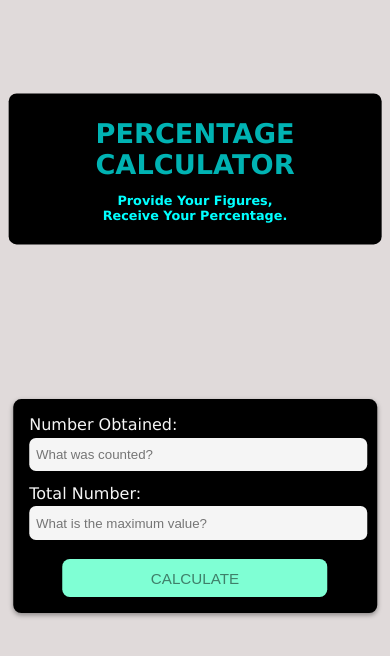
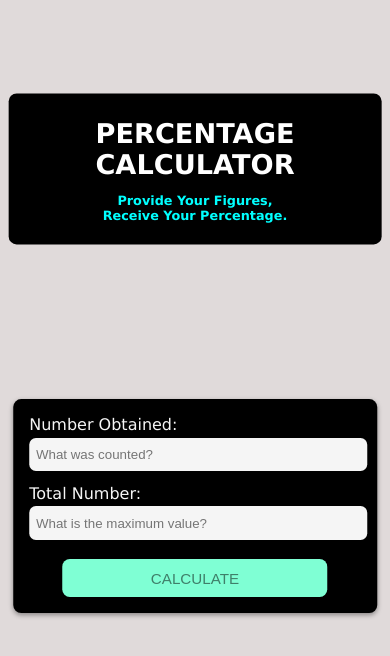
Before and after one commit to IsaacHarrison28/percentage-calculator, a plain HTML site: page index.html in a window 390 px wide. Drawn offline with Linux system fonts and the light colour scheme.

Commit message:
adjust mobile view

```diff
--- a/style.css
+++ b/style.css
@@ -28,7 +28,7 @@ body{
     font-size: clamp(1rem, 9vw, 1.7rem);
     text-align: center;
     margin-block: 0.8rem;
-    color: rgba(0, 255, 255, 0.7);
+    color: white;
 
 }
 
```
